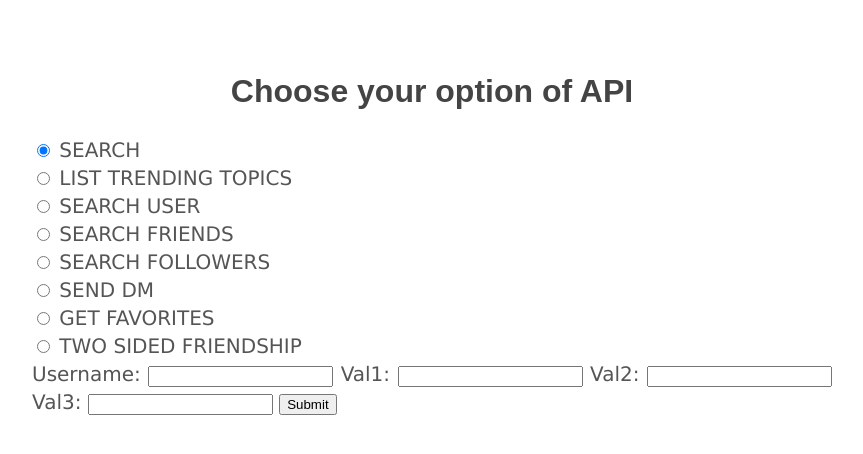
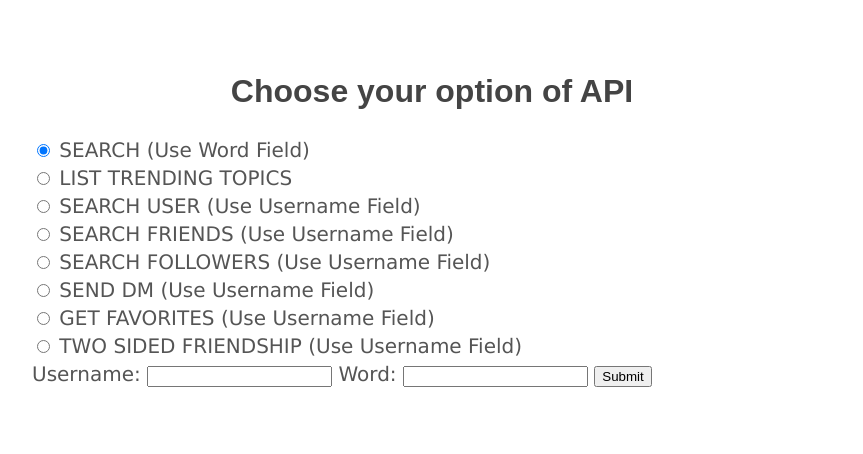
Before and after one commit to bounswe/bounswe2018group3, a Python web app: template templates/index.html in a window 1280 px wide. Shown: the top 454 px of the page, without its empty margins (208-1071 px from the left). Run offline with Jinja, Linux system fonts and the light colour scheme; the template is opened without the code that fills it, so the values that code supplies are empty.

Commit message:
Update index.html

```diff
--- a/templates/index.html
+++ b/templates/index.html
@@ -28,18 +28,16 @@
     <body>
         <h1>Choose your option of API</h1>
         <form method="post" action="/result">
-            <input type="radio" name="method_type" value="search" checked> SEARCH <br>
+            <input type="radio" name="method_type" value="search" checked> SEARCH (Use Word Field) <br>
             <input type="radio" name="method_type" value="tt"> LIST TRENDING TOPICS <br>
-            <input type="radio" name="method_type" value="searchUser"> SEARCH USER <br>
-            <input type="radio" name="method_type" value="searchFriends"> SEARCH FRIENDS <br>
-            <input type="radio" name="method_type" value="searchFollowers"> SEARCH FOLLOWERS <br>
-            <input type="radio" name="method_type" value="sendDirectMessage"> SEND DM <br>
-	    <input type="radio" name="method_type" value="getFavs"> GET FAVORITES <br>
-            <input type="radio" name="method_type" value="twoSidedFriendship"> TWO SIDED FRIENDSHIP <br>
+            <input type="radio" name="method_type" value="searchUser"> SEARCH USER (Use Username Field)<br>
+            <input type="radio" name="method_type" value="searchFriends"> SEARCH FRIENDS (Use Username Field)<br>
+            <input type="radio" name="method_type" value="searchFollowers"> SEARCH FOLLOWERS (Use Username Field)<br>
+            <input type="radio" name="method_type" value="sendDirectMessage"> SEND DM (Use Username Field)<br>
+	    <input type="radio" name="method_type" value="getFavs"> GET FAVORITES (Use Username Field)<br>
+            <input type="radio" name="method_type" value="twoSidedFriendship"> TWO SIDED FRIENDSHIP (Use Username Field)<br>
             Username: <input type="text" name="username">
-            Val1: <input type="text" name="val1">
-            Val2: <input type="text" name="val2">
-            Val3: <input type="text" name="val3">
+            Word: <input type="text" name="word">
 
             <input type="submit" value="Submit">
         </form>
```
